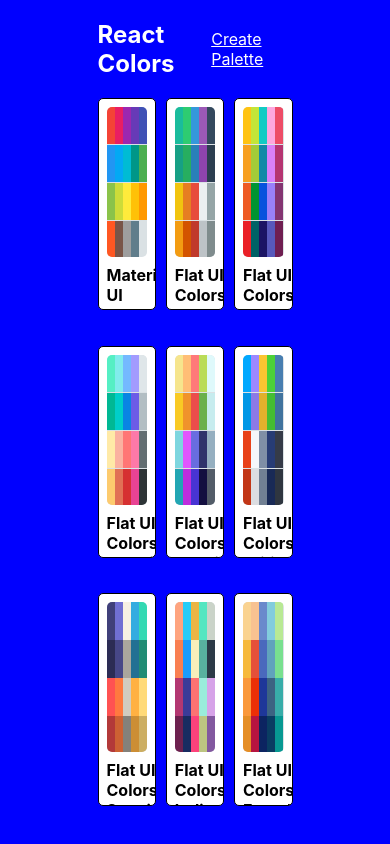
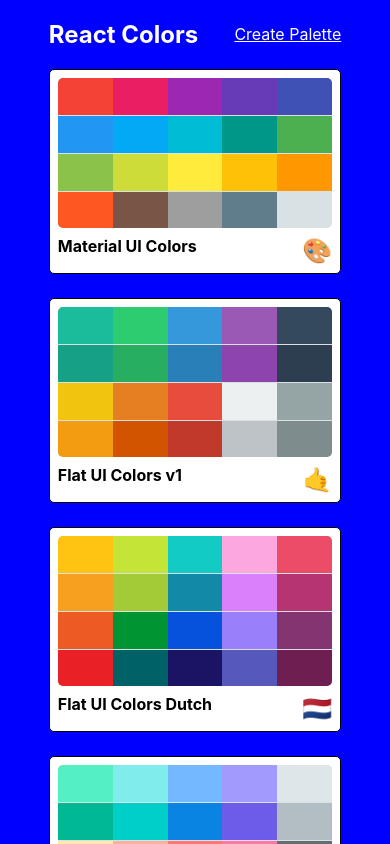
Before and after one commit to EricBois/Color-App, a React (Create React App) app: page / in a window 390 px wide. Shown: the top 844 px of the page. Built offline with nearby package versions, Linux system fonts and the light colour scheme.

Commit message:
make paletteList responsive

```diff
--- a/src/styles/PaletteListStyles.js
+++ b/src/styles/PaletteListStyles.js
@@ -1,3 +1,5 @@
+import sizes from './sizes';
+
 const styles = {
   root: {
     backgroundColor: 'blue',
@@ -12,6 +14,12 @@
     alignItems: 'flex-start',
     flexDirection: 'column',
     flexWrap: 'wrap',
+    [sizes.down('xl')]: {
+      width: '80%',
+    },
+    [sizes.down('xs')]: {
+      width: '75%',
+    },
   },
   nav: {
     display: 'flex',
@@ -28,7 +36,14 @@
     width: '100%',
     display: 'grid',
     gridTemplateColumns: 'repeat(3, 30%)',
-    gridGap: '5%',
+    gridGap: '2.5rem',
+    [sizes.down('md')]: {
+      gridTemplateColumns: 'repeat(2, 50%)',
+    },
+    [sizes.down('xs')]: {
+      gridTemplateColumns: 'repeat(1, 100%)',
+      gridGap: '1.5rem',
+    },
   },
 };
 
--- a/src/styles/sizes.js
+++ b/src/styles/sizes.js
@@ -6,6 +6,7 @@
       sm: '767.98px',
       md: '991.98px',
       lg: '1199.98px',
+      xl: '1600px',
     };
     return `@media (max-width: ${sizes[size]})`;
   },
```
